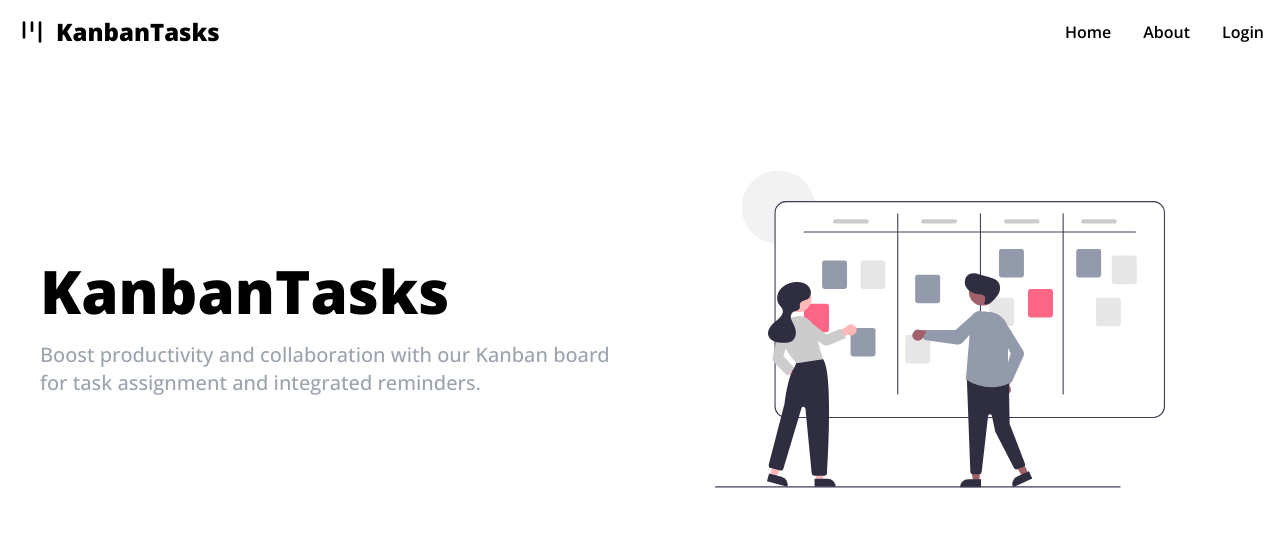
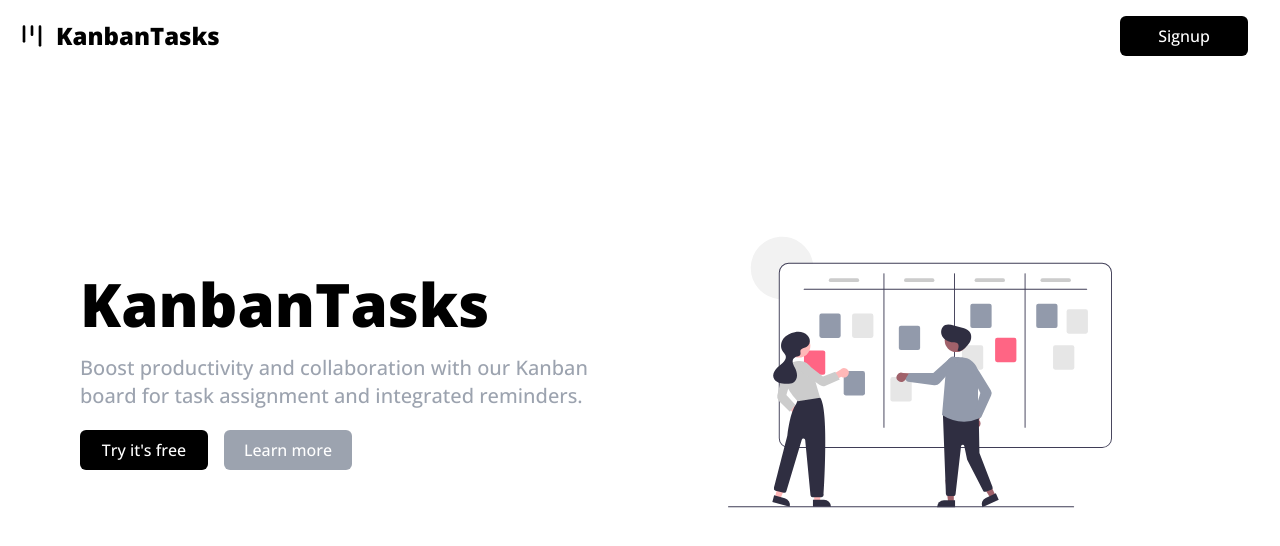
Before and after one commit to milan-sony/KanbanTasks, a React (Vite) app in the folder frontend/: page / in a window 1280 px wide. Shown: the top 546 px of the page. Built offline with nearby package versions, Linux system fonts and the light colour scheme.

Commit message:
feat: home page created

```diff
--- a/frontend/src/components/Navbar/Navbar.jsx
+++ b/frontend/src/components/Navbar/Navbar.jsx
@@ -20,13 +20,7 @@ function Navbar() {
                 <div className="hidden w-full md:block md:w-auto" id="navbar-default">
                     <ul className="font-medium flex flex-col p-4 md:p-0 mt-4 border md:flex-row md:space-x-8 rtl:space-x-reverse md:mt-0 md:border-0">
                         <li>
-                            <a href="#" className="py-2 px-3 md:border-0 md:p-0 text-black dark:text-white hover:text-red-500 font-Open-Sans text-base font-semibold capitalize">Home</a>
-                        </li>
-                        <li>
-                            <a href="#" className="py-2 px-3 md:border-0 md:p-0 text-black dark:text-white hover:text-red-500 font-Open-Sans text-base font-semibold capitalize">About</a>
-                        </li>
-                        <li>
-                            <a href="#" className="py-2 px-3 md:border-0 md:p-0 text-black dark:text-white hover:text-red-500 font-Open-Sans text-base font-semibold capitalize">Login</a>
+                            <button className='bg-black w-32 h-10 text-white font-Open-Sans font-medium rounded-md hover:bg-gray-600 mr-4'>Signup</button>
                         </li>
                     </ul>
                 </div>
--- a/frontend/src/pages/Homepage/Homepage.jsx
+++ b/frontend/src/pages/Homepage/Homepage.jsx
@@ -3,12 +3,16 @@ import scrumBoard from "/undraw_scrum-board_uqku.svg"
 
 function Homepage() {
     return (
-        <div className='grid grid-cols-1 md:grid-cols-2 h-64 bg-white dark:bg-black p-10'>
+        <div className='grid grid-cols-1 md:grid-cols-2 bg-white dark:bg-black p-20 h-[600px]'>
             <div className="flex flex-col justify-center">
-                <h1 className='text-6xl font-black font-Open-Sans text-black dark:text-white pb-5'>KanbanTasks</h1>
-                <p className='text-xl font-Open-Sans font-medium text-gray-400'>Boost productivity and collaboration with our Kanban board for task assignment and integrated reminders.</p>
+                <h1 className='text-2xl sm:text-4xl md:text-6xl font-black font-Open-Sans text-black dark:text-white mb-5'>KanbanTasks</h1>
+                <p className='text-sm sm:text-base md:text-lg lg:text-xl font-Open-Sans font-medium text-gray-400 mb-5'>Boost productivity and collaboration with our Kanban board for task assignment and integrated reminders.</p>
+                <div className='flex justify-start'>
+                    <button className='bg-black w-32 h-10 text-white font-Open-Sans font-medium rounded-md hover:bg-gray-600 mr-4'>Try it's free</button>
+                    <button className='bg-gray-400 w-32 h-10 text-white font-Open-Sans font-medium rounded-md hover:bg-gray-600 mr-4'>Learn more</button>
+                </div>
             </div>
-            <div className="flex justify-center items-center"><img src={scrumBoard} alt="image" className='size-[450px]' /></div>
+            <div className="flex justify-center items-center"><img src={scrumBoard} alt="image" className='size-60 sm:size-60 md:size-96' /></div>
         </div>
     )
 }
```
